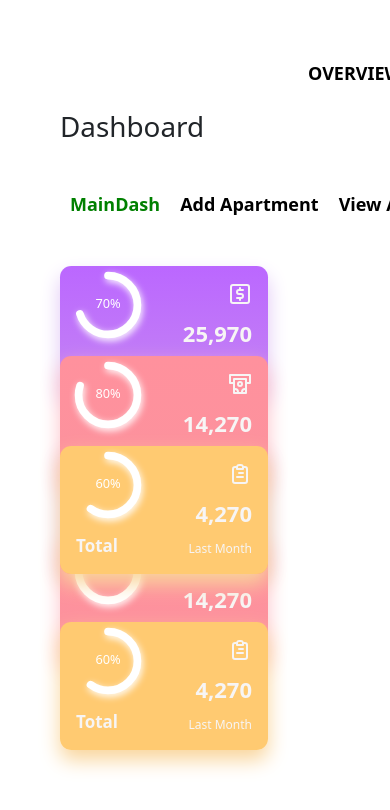
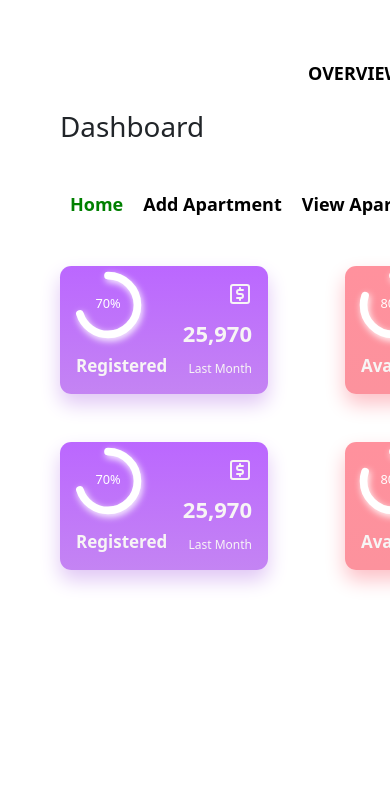
Before and after one commit to KaveeshaKarunasena/Apartment-Complex-Management-System, a React (Create React App) app in the folder FrontEnd/: page / in a window 390 px wide. Shown: the top 810 px of the page. Built offline with nearby package versions, Linux system fonts and the light colour scheme.

Commit message:
Calender

```diff
--- a/FrontEnd/src/App.js
+++ b/FrontEnd/src/App.js
@@ -21,6 +21,7 @@ import { setRef } from '@material-ui/core';
 import { SnackbarProvider } from 'notistack';
 import { makeStyles } from 'tss-react/mui';
 
+
 const useStyles = makeStyles()(theme => ({
   root: {
     [theme.breakpoints.up('md')]: {
@@ -32,11 +33,11 @@ const useStyles = makeStyles()(theme => ({
     [theme.breakpoints.down('sm')]: {
       width: '95%',
     },
-    // margin: '0 auto',
+    // margin: '0 auto'
+
     height: '100vh',
-    width: 'auto',
+    width: '100%',
     display: 'flex',
-
     marginTop: '30px',
   },
 }));
--- a/FrontEnd/src/component/adminComponents/cards/Cards.css
+++ b/FrontEnd/src/component/adminComponents/cards/Cards.css
@@ -1,8 +1,11 @@
 .Cards {
 
+    width:100%;
+    display: flex;
+  }
 
+  .root{
     display: flex;
-    gap: 10px;
   }
 
   .Card {
@@ -10,21 +13,5 @@
   }
   .parentContainer{
 
-    width: 30%;
+    width: 25%;
   }
-
-  @media screen and (max-width: 1200px) {
-    .Cards{
-      flex-direction: column;
-    }
-    .parentContainer{
-      height: 5rem;
-    }
-  }
-
-  @media screen and (max-width: 768px)
-  {
-    .Cards{
-      width: 30%;
-    }
-  }
--- a/FrontEnd/src/component/adminComponents/cards/Cards.jsx
+++ b/FrontEnd/src/component/adminComponents/cards/Cards.jsx
@@ -1,43 +1,45 @@
-import React from 'react'
-import { cardData } from '../../../data/Data'
-import './Cards.css'
-import Card from '../Card/Card'
+import React from 'react';
+import { cardData } from '../../../data/Data';
+import './Cards.css';
+import Card from '../Card/Card';
+import CalenderComp from '../rightSide/CalenderComp';
 
 function Cards(props) {
   return (
-    <div className='Cards'>
-      {cardData.map((card,id)=>{
-        return(
+    <div className='root'>
+    <div className="Cards">
+      {cardData.map((card, id) => {
+        return (
           <div className="parentContainer">
             <div className="Card">
               <Card
-                        title = {card.title}
-                        color = {card.color}
-                        barValue = {card.barValue}
-                        value = {card.value}
-                        png = {card.png}
-                        series = {card.series}
+                title={card.title}
+                color={card.color}
+                barValue={card.barValue}
+                value={card.value}
+                png={card.png}
+                series={card.series}
               />
             </div>
 
-
             <div className="Card">
               <Card
-                        title = {card.title}
-                        color = {card.color}
-                        barValue = {card.barValue}
-                        value = {card.value}
-                        png = {card.png}
-                        series = {card.series}
+                title={card.title}
+                color={card.color}
+                barValue={card.barValue}
+                value={card.value}
+                png={card.png}
+                series={card.series}
               />
             </div>
-
           </div>
 
-        )
+        );
       })}
     </div>
-  )
+      <CalenderComp></CalenderComp>
+    </div>
+  );
 }
 
-export default Cards
+export default Cards;
--- a/FrontEnd/src/component/adminComponents/maniDash/MainDash.jsx
+++ b/FrontEnd/src/component/adminComponents/maniDash/MainDash.jsx
@@ -27,6 +27,7 @@ const useStyles = makeStyles()(theme => ({
     // [theme.breakpoints.down('sm')]: {
     //   width: '95%',
     // },
+
     margin: '0 auto',
     height: '100vh',
     width: 'auto',
@@ -74,7 +75,7 @@ function MainDash() {
           className={clsx(classes.nav, classes.p2)}
           style={navLinkStyle}
         >
-          <span>MainDash</span>
+          <span>Home</span>
         </NavLink>
         <NavLink
           to="add"
--- a/FrontEnd/src/component/adminComponents/maniDash/Navbar.css
+++ b/FrontEnd/src/component/adminComponents/maniDash/Navbar.css
@@ -6,6 +6,7 @@
     color: rgb(224, 218, 218);
     padding-bottom: 5rem;
     margin-right: 10rem;
+
 }
 .wrapper {
 
--- a/FrontEnd/src/component/adminComponents/navPages/ViewApartments.jsx
+++ b/FrontEnd/src/component/adminComponents/navPages/ViewApartments.jsx
@@ -139,7 +139,7 @@ function ViewApaertment() {
                   </TableRow>
                 ))}
             {emptyRows > 0 && (
-              <TableRow style={{ height: 53 * emptyRows }}>
+              <TableRow style={{ height :emptyRows }}>
                 <TableCell colSpan={6} />
               </TableRow>
             )}
--- a/FrontEnd/src/component/adminComponents/rightSide/Calender.css
+++ b/FrontEnd/src/component/adminComponents/rightSide/Calender.css
@@ -1,8 +1,11 @@
+
 .ParentComp{
-  padding-left: 50rem;
-  position:absolute;
 
-
+  padding-left: 55rem;
+  display: flex;
+ position:absolute;
+ justify-content: flex-end;
+ width:"100%"
 }
 
 
@@ -11,28 +14,3 @@
     font-size: 9px !important; /* default to 10px */
 
   }
-
-  @media (max-width: 1500px) {
-    .responsive-calendar {
-      font-size: 8px !important;
-    }
-  }
-
-  @media (max-width: 1200px) {
-    .responsive-calendar {
-      font-size: 7px !important;
-    }
-  }
-
-  @media (max-width: 768px) {
-    .responsive-calendar {
-      font-size: 6px !important;
-    }
-  }
-
-  /* Large screens */
-  @media (min-width: 2500px) {
-    .responsive-calendar {
-      font-size: 12px !important;
-    }
-  }
--- a/FrontEnd/src/component/adminComponents/rightSide/CalenderComp.jsx
+++ b/FrontEnd/src/component/adminComponents/rightSide/CalenderComp.jsx
@@ -8,7 +8,6 @@ const CalenderComp = () => {
   const [selectedDay, setSelectedDay] = useState(null);
   return (
     <div className="ParentComp">
-      <h3>Calender</h3>
     <Calendar
           value={selectedDay}
           onChange={setSelectedDay}
```
Also changed, not shown: FrontEnd/src/App.css (+0 -35 lines). Lines whose indentation alone changed are shown as unchanged.
